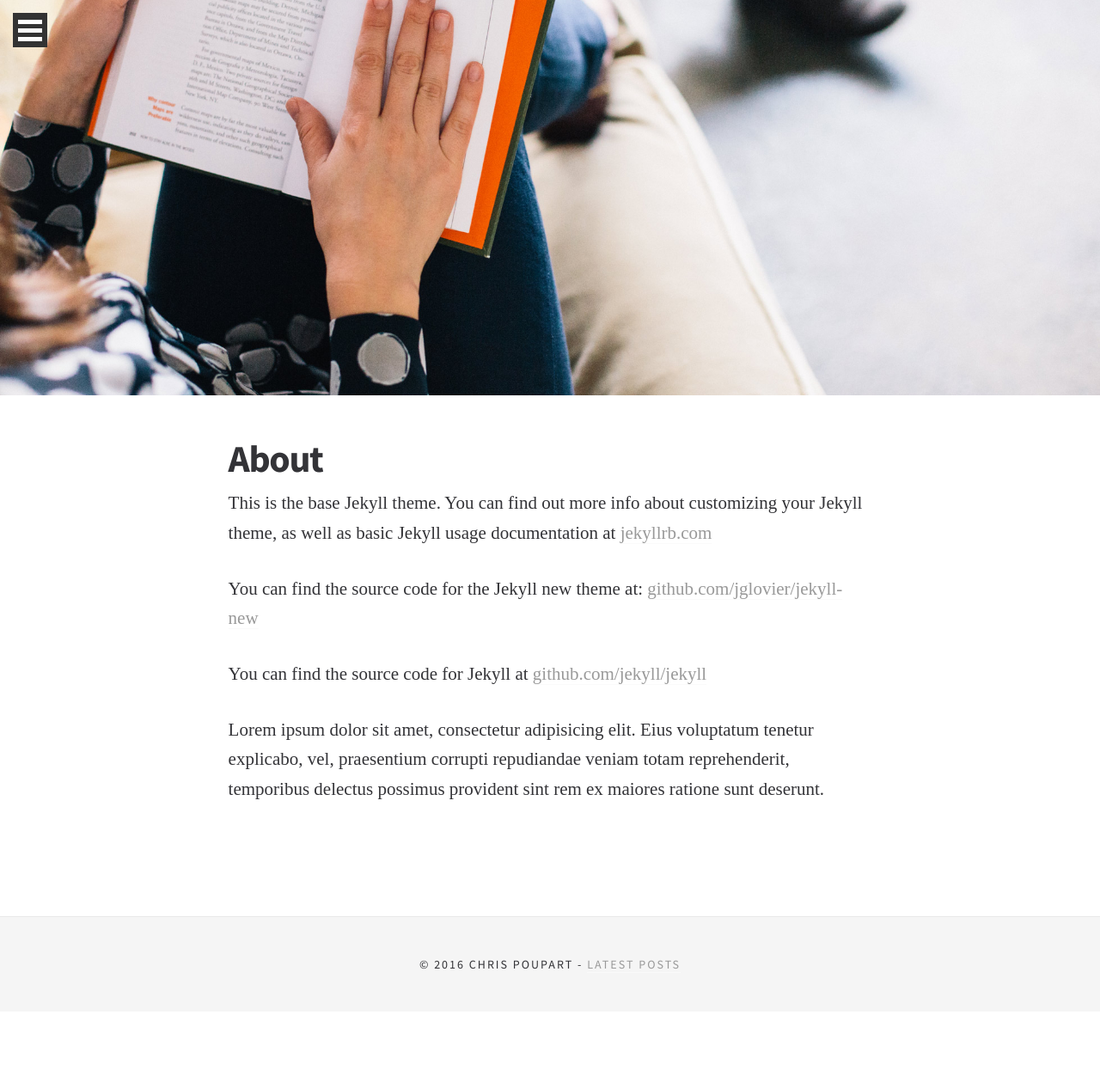
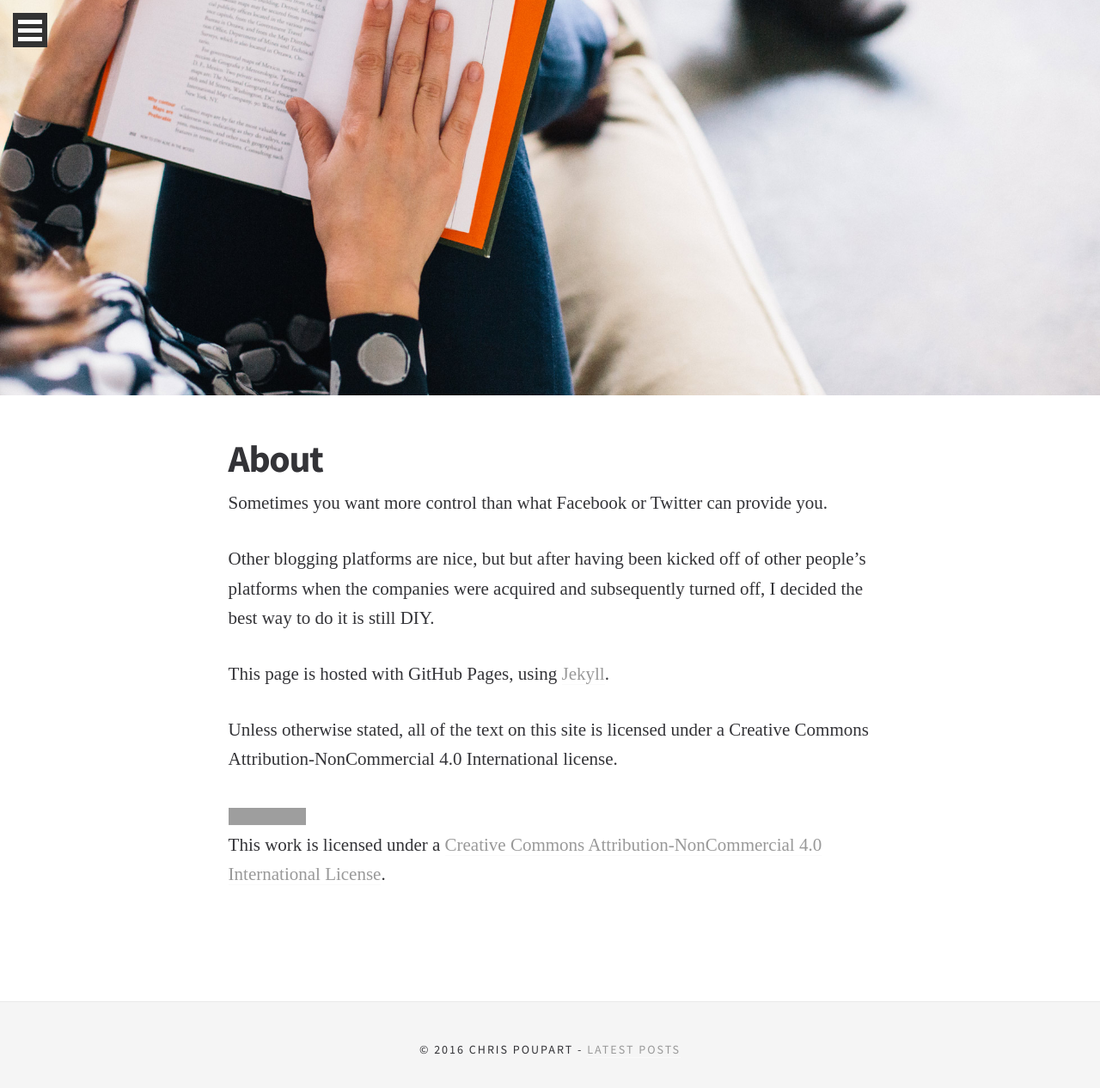
Before and after one commit to poupartfarms/poupartfarms.github.io, a Jekyll site: the page built from about.md, in a window 1280 px wide. Shown: the top 1266 px of the page at 86% size. Built offline with Jekyll 4.4.1, drawn with Linux system fonts in a browser that asks for light colours; some web fonts are replaced; grey boxes are pictures that could not be loaded.

Commit message:
update about and author info.

```diff
--- a/about.md
+++ b/about.md
@@ -5,10 +5,15 @@ permalink: /about/
 feature_image: feature-book
 ---
 
-This is the base Jekyll theme. You can find out more info about customizing your Jekyll theme, as well as basic Jekyll usage documentation at [jekyllrb.com](http://jekyllrb.com/)
+Sometimes you want more control than what Facebook or Twitter can provide you.
 
-You can find the source code for the Jekyll new theme at: [github.com/jglovier/jekyll-new](https://github.com/jglovier/jekyll-new)
+Other blogging platforms are nice, but but after having been kicked off of
+other people's platforms when the companies were acquired and subsequently
+turned off, I decided the best way to do it is still DIY.
 
-You can find the source code for Jekyll at [github.com/jekyll/jekyll](https://github.com/jekyll/jekyll)
+This page is hosted with GitHub Pages, using [Jekyll](http://jekyllrb.com/).
 
-Lorem ipsum dolor sit amet, consectetur adipisicing elit. Eius voluptatum tenetur explicabo, vel, praesentium corrupti repudiandae veniam totam reprehenderit, temporibus delectus possimus provident sint rem ex maiores ratione sunt deserunt.
+Unless otherwise stated, all of the text on this site is licensed under a
+Creative Commons Attribution-NonCommercial 4.0 International license.
+
+<a rel="license" href="http://creativecommons.org/licenses/by-nc/4.0/"><img alt="Creative Commons Licence" style="border-width:0" src="https://i.creativecommons.org/l/by-nc/4.0/88x31.png" /></a><br />This work is licensed under a <a rel="license" href="http://creativecommons.org/licenses/by-nc/4.0/">Creative Commons Attribution-NonCommercial 4.0 International License</a>.
```
Also changed, not shown: author-chris.md (+5 -3 lines).
